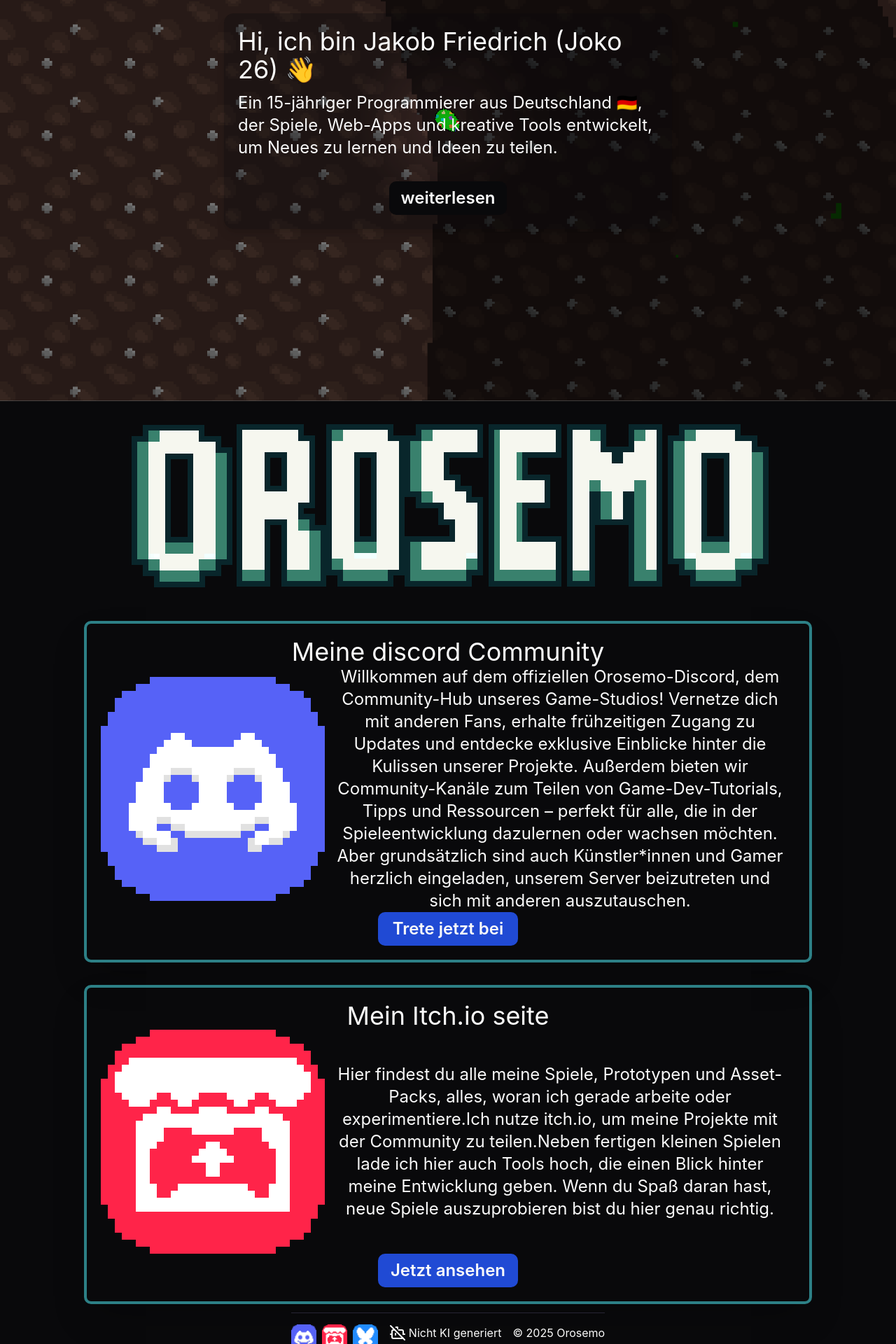
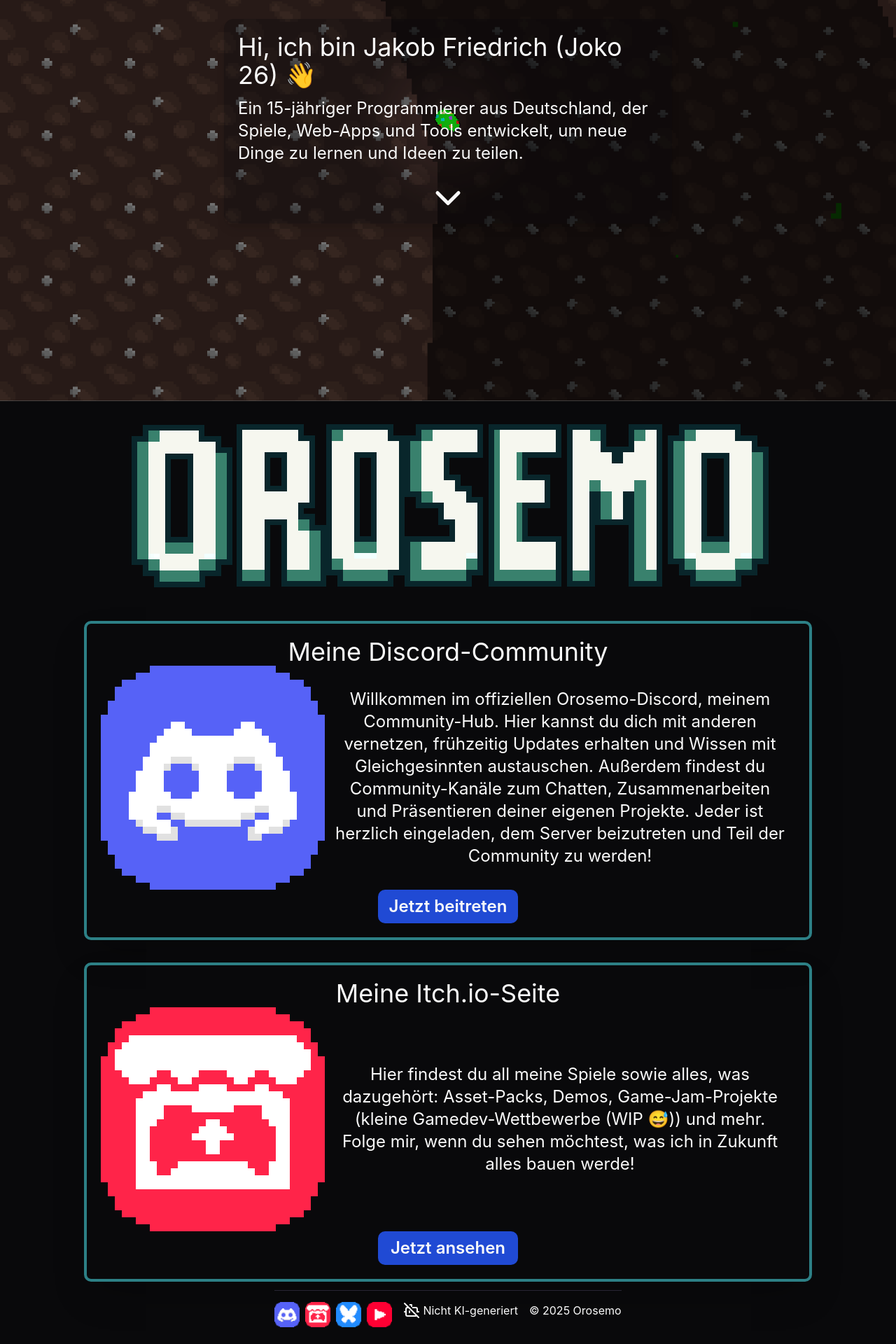
Before and after one commit to Joko-26/orosemo-new, a React (Vite) app: page / in a window 1280 px wide. Shown: the part 292-2212 px from the top of the page at 70% size. Built offline with nearby package versions, Linux system fonts and the light colour scheme.

Commit message:
:lipstick: finalized mainpage text + restyled scroll down

```diff
--- a/src/components/Footer.tsx
+++ b/src/components/Footer.tsx
@@ -44,6 +44,19 @@
             alt=""
           />
         </a>
+
+        <a
+          href="https://www.youtube.com/@Orosemo"
+          target="_blank"
+          rel="noopener noreferrer"
+        >
+          {" "}
+          <img
+            className="flex icon self-center justify-self-center"
+            src="/cardImg/youtube.png"
+            alt=""
+          />
+        </a>
       </div>
       <div className="flex gap-1">
         <BotOff />
--- a/src/languages/de.json
+++ b/src/languages/de.json
@@ -1,33 +1,33 @@
 {
   "_name": "Deutsch",
   "home": "Startseite",
-  "about": "Über uns",
-  "tools": "Werkzeuge",
+  "about": "Über mich",
+  "tools": "Tools",
   "contact": "Kontakt",
   "games": "Spiele",
   "language": "Sprache",
-  "discord": "Trete meinem discord server bei",
-  "ai": "Nicht KI generiert",
+  "discord": "Tritt meinem Discord-Server bei",
+  "ai": "Nicht KI-generiert",
   "mainPage": {
     "Greeting": "Hi, ich bin Jakob Friedrich (Joko 26) 👋",
-    "subGreeting": "Ein 15-jähriger Programmierer aus Deutschland 🇩🇪, der Spiele, Web-Apps und kreative Tools entwickelt, um Neues zu lernen und Ideen zu teilen.",
-    "button" : "weiterlesen",
+    "subGreeting": "Ein 15-jähriger Programmierer aus Deutschland, der Spiele, Web-Apps und Tools entwickelt, um neue Dinge zu lernen und Ideen zu teilen.",
+    "button": "mehr anzeigen",
+    "contactButton": "Kontakt aufnehmen",
     "cards": {
       "discord": {
-        "head": "Meine discord Community",
-        "text": "Willkommen auf dem offiziellen Orosemo-Discord, dem Community-Hub unseres Game-Studios! Vernetze dich mit anderen Fans, erhalte frühzeitigen Zugang zu Updates und entdecke exklusive Einblicke hinter die Kulissen unserer Projekte. Außerdem bieten wir Community-Kanäle zum Teilen von Game-Dev-Tutorials, Tipps und Ressourcen – perfekt für alle, die in der Spieleentwicklung dazulernen oder wachsen möchten. Aber grundsätzlich sind auch Künstler*innen und Gamer herzlich eingeladen, unserem Server beizutreten und sich mit anderen auszutauschen.",
+        "head": "Meine Discord-Community",
+        "text": "Willkommen im offiziellen Orosemo-Discord, meinem Community-Hub. Hier kannst du dich mit anderen vernetzen, frühzeitig Updates erhalten und Wissen mit Gleichgesinnten austauschen. Außerdem findest du Community-Kanäle zum Chatten, Zusammenarbeiten und Präsentieren deiner eigenen Projekte. Jeder ist herzlich eingeladen, dem Server beizutreten und Teil der Community zu werden!",
         "img": "/cardImg/discord.png",
         "link": "https://tr.ee/Orosemo-Discord",
-        "linkName": "Trete jetzt bei"
+        "linkName": "Jetzt beitreten"
       },
       "itch": {
-        "head": "Mein Itch.io seite",
-        "text": "Hier findest du alle meine Spiele, Prototypen und Asset-Packs, alles, woran ich gerade arbeite oder experimentiere.Ich nutze itch.io, um meine Projekte mit der Community zu teilen.Neben fertigen kleinen Spielen lade ich hier auch Tools hoch, die einen Blick hinter meine Entwicklung geben. Wenn du Spaß daran hast, neue Spiele auszuprobieren bist du hier genau richtig.",
+        "head": "Meine Itch.io-Seite",
+        "text": "Hier findest du all meine Spiele sowie alles, was dazugehört: Asset-Packs, Demos, Game-Jam-Projekte (kleine Gamedev-Wettbewerbe (WIP 😅)) und mehr. Folge mir, wenn du sehen möchtest, was ich in Zukunft alles bauen werde!",
         "img": "/cardImg/itch.png",
         "link": "https://orosemo.itch.io/",
         "linkName": "Jetzt ansehen"
       }
-
     }
   }
 }
--- a/src/languages/en.json
+++ b/src/languages/en.json
@@ -10,19 +10,20 @@
   "ai": "Not AI generated",
   "mainPage": {
     "Greeting": "Hi, I'm Jakob Friedrich (Joko 26) 👋",
-    "subGreeting": "A 15-year-old programmer from Germany 🇩🇪 who creates games, web apps, and creative tools to learn new things and share ideas.",
+    "subGreeting": "A 15-year-old programmer from Germany creating games, web apps, and tools to learn new things and share ideas.",
     "button": "see more",
+    "contactButton" :"get in touch with me",
     "cards": {
       "discord": {
         "head": "My Discord Community",
-        "text": "Welcome to the official Orosemo Discord – the community hub for our game studio! Connect with other fans, get early access to updates, and explore behind-the-scenes content from our projects. We also have community channels for sharing game dev tutorials, tips, and resources – perfect for anyone looking to learn or grow in game development. But in general, artists and gamers are also welcome to join our server and connect with others.",
+        "text": "Welcome to the official Orosemo Discord, my community hub. Here you can connect with others, get early access to updates, and exchange knowledge with other like minded. You’ll also find community channels for chatting, collaborating, and showcasing your own creations. Everyone is warmly invited to join the server and engage with the community!",
         "img": "/cardImg/discord.png",
         "link": "https://tr.ee/Orosemo-Discord",
         "linkName": "Join now"
       },
       "itch": {
         "head": "My Itch.io page",
-        "text": "Here you can find all my games, prototypes, and asset packs—everything I'm currently working on or experimenting with. I use itch.io to share my projects with the community. In addition to small finished games, I also upload tools that give a look behind the scenes of my development. If you enjoy trying out new games, this is the right place for you.",
+        "text": "Here you’ll find all my games, plus everything else related to them: asset packs, demos, Game Jam projects (small gamedev competitions (WIP 😅) and more. Follow me if you want to see everything ill build in teh future!",
         "img": "/cardImg/itch.png",
         "link": "https://orosemo.itch.io/",
         "linkName": "View now"
--- a/src/routes/__root.tsx
+++ b/src/routes/__root.tsx
@@ -1,16 +1,29 @@
-import { Outlet, createRootRoute } from '@tanstack/react-router'
-import { TanStackRouterDevtools } from '@tanstack/react-router-devtools'
+import {
+  Outlet,
+  createRootRoute,
+  useRouterState,
+} from "@tanstack/react-router";
+import { TanStackRouterDevtools } from "@tanstack/react-router-devtools";
 
-import Header from '../components/Header'
-import Footer from '@/components/Footer'
+import Header from "../components/Header";
+import Footer from "@/components/Footer";
+import { motion, AnimatePresence } from "framer-motion";
+import { useEffect, useState } from "react";
 
-export const Route = createRootRoute({
-  component: () => (
+function RootLayout() {
+  const routerState = useRouterState();
+  const pathname = routerState.location.pathname;
+
+  return (
     <>
       <Header />
       <Outlet />
-      <Footer/>
+      <Footer />
       <TanStackRouterDevtools />
     </>
-  ),
-})
+  );
+}
+
+export const Route = createRootRoute({
+  component: RootLayout,
+});
--- a/src/routes/games.tsx
+++ b/src/routes/games.tsx
@@ -1,9 +1,12 @@
-import { createFileRoute } from '@tanstack/react-router'
 
-export const Route = createFileRoute('/games')({
+import { createFileRoute } from "@tanstack/react-router";
+
+export const Route = createFileRoute("/games")({
   component: RouteComponent,
-})
+});
 
 function RouteComponent() {
-  return <div>Hello "/games"!</div>
+  return (
+    <div>Hello "/games"!</div>
+  );
 }
--- a/src/routes/index.tsx
+++ b/src/routes/index.tsx
@@ -3,6 +3,8 @@
 import { useEffect, useState } from "react";
 import { motion } from "framer-motion";
 import DefaultCard from "../components/DefaultCard";
+import { ChevronDown } from "lucide-react";
+
 
 export const Route = createFileRoute("/")({
   component: App,
@@ -29,10 +31,19 @@
   const cardsObj = t?.mainPage?.cards || {};
 
   return (
-    <div>
+    <motion.div>
       <div>
         <div className="relative w-full h-screen">
-         {BgImage && <img className="w-screen h-screen object-cover" src={BgImage} alt="bg-image" />}
+          {BgImage && (
+            <motion.img
+              className="w-screen h-screen object-cover"
+              src={BgImage}
+              alt="bg-image"
+              initial={{ opacity: 0 }}
+              animate={{ opacity: 1 }}
+              transition={{ duration: 1.2, ease: "easeOut" }}
+            />
+          )}
           <motion.div
             initial={{ scale: 0.4 }}
             whileInView={{ scale: 1 }}
@@ -46,24 +57,29 @@
               <p>{t?.mainPage?.subGreeting}</p>
             </div>
             <div className="flex flex-col items-center">
+
               <motion.button
                 initial={{ scale: 1 }}
-                whileHover={{ scale: 1.04 }}
+                whileHover={{ scale: 1.05,}}
                 whileTap={{
                   scale: 0.9,
                   transition: { scale: { type: "spring", duration: 0.01 } },
                 }}
                 transition={{ duration: 0.3, ease: "easeOut" }}
-                className="btn-primary m-4"
+                className=""
                 onClick={() => scrollToSection("content")}
               >
-                {t?.mainPage?.button}
+                <ChevronDown className="scale-250 m-5 hover:bg-black/30 rounded-md"/>
               </motion.button>
+
             </div>
           </motion.div>
         </div>
       </div>
-      <div className="flex flex-col items-center justify-center gap-2" id="content">
+      <div
+        className="flex flex-col items-center justify-center gap-2"
+        id="content"
+      >
         <img
           className="justify-self-center p-5"
           src="/logos/orosemo_name.png"
@@ -80,6 +96,6 @@
           />
         ))}
       </div>
-    </div>
+    </motion.div>
   );
 }
```
Also changed, not shown: public/cardImg/youtube.png (added).
